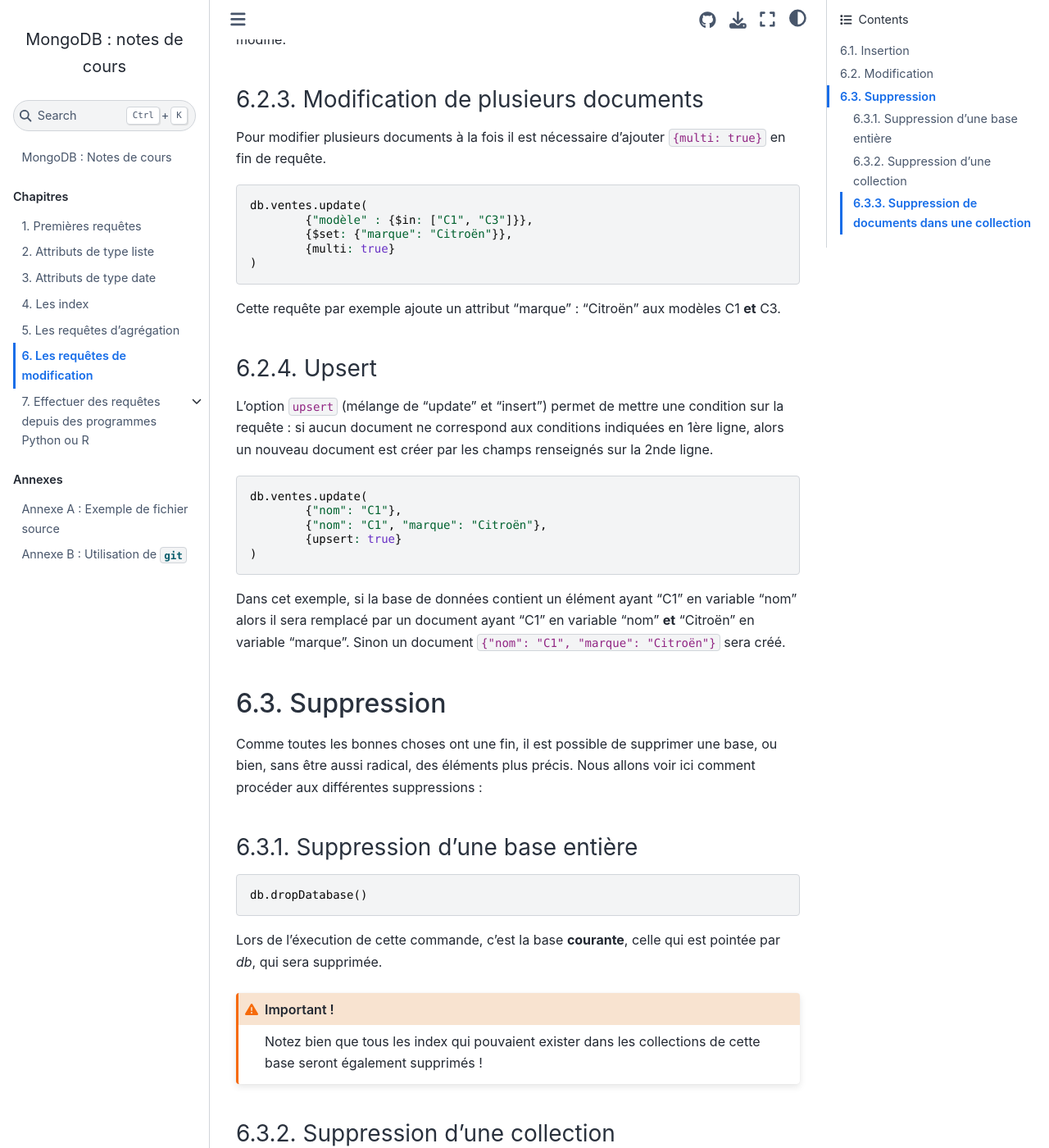
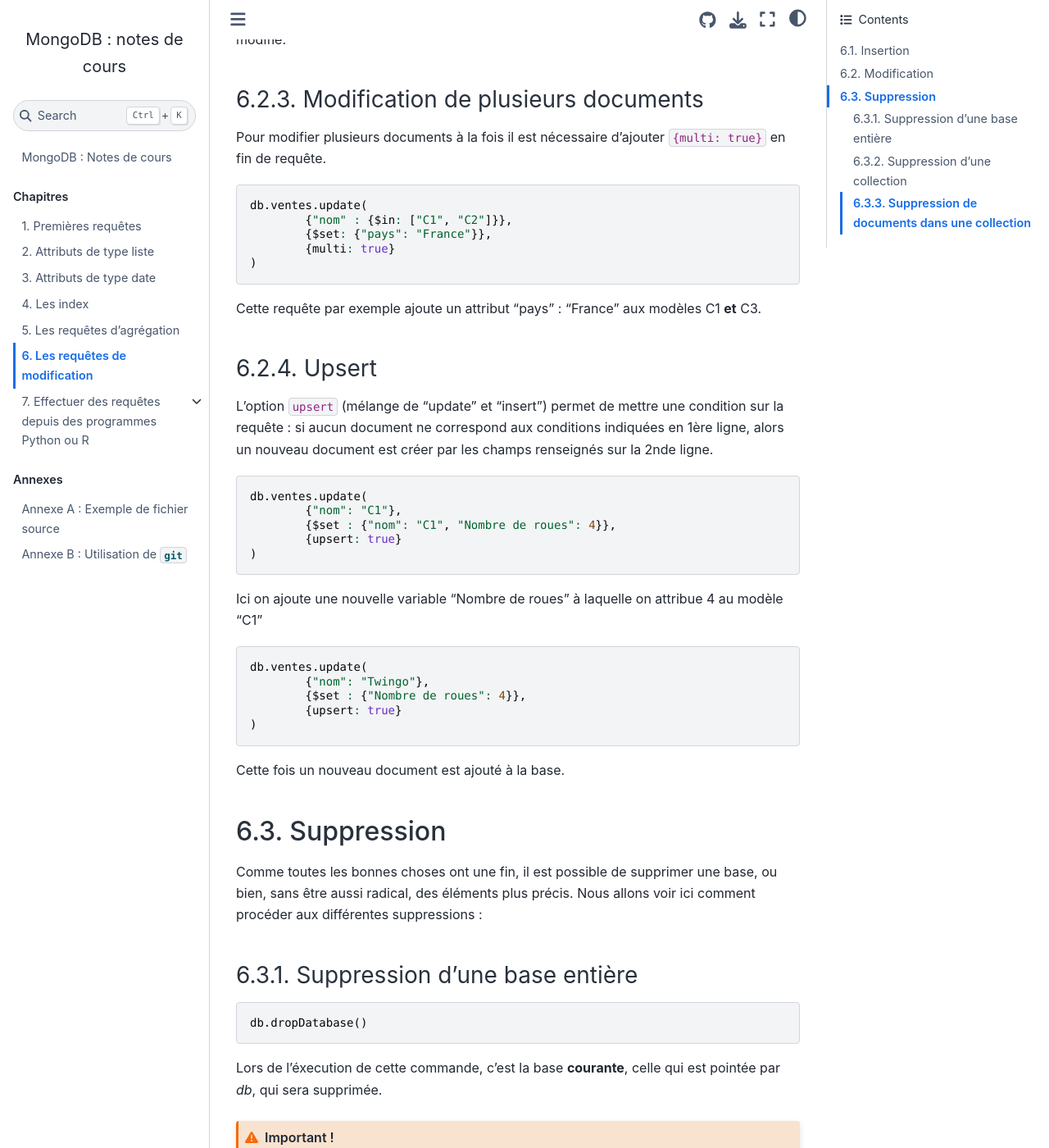
Before and after one commit to rtavenar/mongo_book, a Jupyter Book: the page built from content/06_modif.md, in a window 1280 px wide and 1400 px high, scrolled down 1795 px. Shown: the whole window at 82% size. Built offline with Jupyter Book 1.0.4 settings and Sphinx 7.4.7 and the Sphinx Book theme 1.1.4, drawn with Linux system fonts in a browser that asks for light colours.

Commit message:
Update 06_modif.md

````diff
--- a/content/06_modif.md
+++ b/content/06_modif.md
@@ -66,9 +66,9 @@
 Si l'on souhaite conserver les autres champs, il suffit d'inclure la 2nde ligne dans un `$set`.
 ```js
 db.ventes.update(
-	{"nom": "C1"},
+	{"nom": "C2"},
 	{$set:
-		{"nom": "C1", "marque": "Citroën"}
+		{"marque": "Citroën"}
 	}
 )
 ```
@@ -78,23 +78,32 @@
 Pour modifier plusieurs documents à la fois il est nécessaire d'ajouter `{multi: true}` en fin de requête.
 ```js
 db.ventes.update(
-	{"modèle" : {$in: ["C1", "C3"]}},
-	{$set: {"marque": "Citroën"}},
+	{"nom" : {$in: ["C1", "C2"]}},
+	{$set: {"pays": "France"}},
 	{multi: true}
 )
 ```
-Cette requête par exemple ajoute un attribut "marque" : "Citroën" aux modèles C1 **et** C3.
+Cette requête par exemple ajoute un attribut "pays" : "France" aux modèles C1 **et** C3.
 
 ### Upsert
 L'option `upsert` (mélange de "update" et "insert") permet de mettre une condition sur la requête : si aucun document ne correspond aux conditions indiquées en 1ère ligne, alors un nouveau document est créer par les champs renseignés sur la 2nde ligne.
 ```js
 db.ventes.update(
 	{"nom": "C1"},
-	{"nom": "C1", "marque": "Citroën"},
+	{$set : {"nom": "C1", "Nombre de roues": 4}},
 	{upsert: true}
 )
 ```
-Dans cet exemple, si la base de données contient un élément ayant "C1" en variable "nom" alors il sera remplacé par un document ayant "C1" en variable "nom" **et** "Citroën" en variable "marque". Sinon un document `{"nom": "C1", "marque": "Citroën"}` sera créé.
+Ici on ajoute une nouvelle variable "Nombre de roues" à laquelle on attribue 4 au modèle "C1"
+
+```js
+db.ventes.update(
+	{"nom": "Twingo"},
+	{$set : {"Nombre de roues": 4}},
+	{upsert: true}
+)
+```
+Cette fois un nouveau document est ajouté à la base.
 
 ## Suppression
 
````
